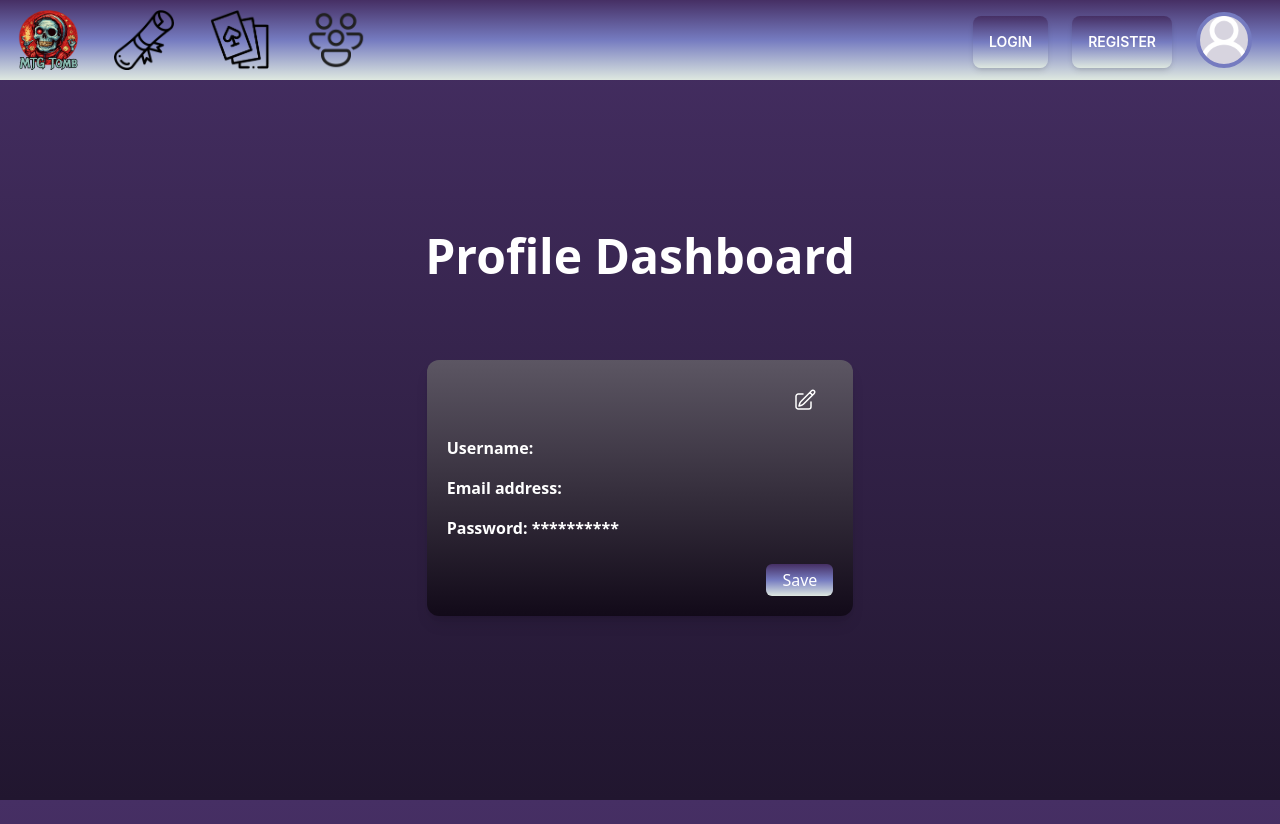
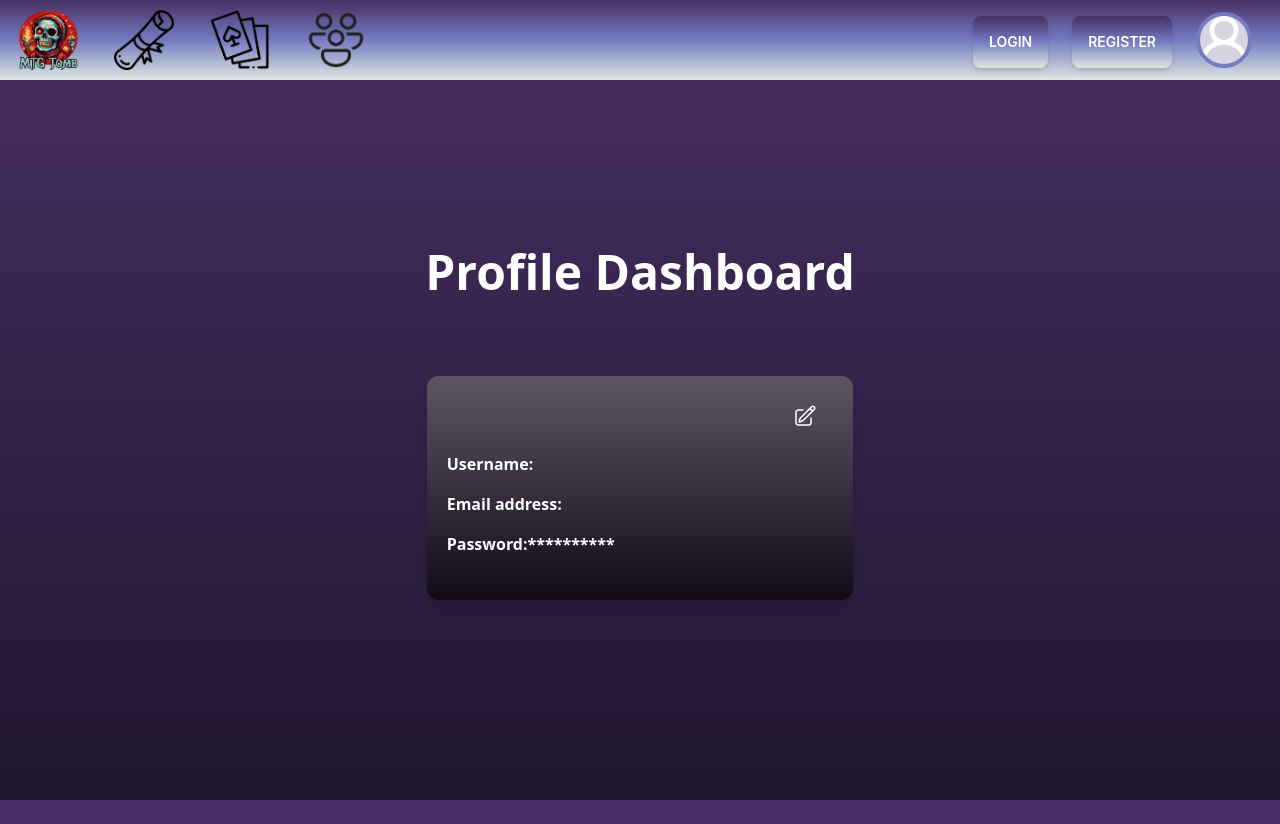
Before and after one commit to chas-academy/u08-business-idea-wepushonsave, a React (Vite) app in the folder frontend/: page /profile-dashboard in a window 1280 px wide. Built offline with nearby package versions, Linux system fonts and the light colour scheme; no server answers.

Commit message:
Profile dashboard feature (#259)
* profile-dash read(), app.ts structure, auth middleware, fixes #217

* netlify issue fixed

* profile dashboard update()

* fix Netlify

* netlify fix

```diff
--- a/frontend/src/pages/profile/ProfileDashboard.tsx
+++ b/frontend/src/pages/profile/ProfileDashboard.tsx
@@ -1,6 +1,3 @@
-/* eslint-disable react/react-in-jsx-scope */
-/* eslint-disable  @typescript-eslint/no-explicit-any */
-
 import {useState, useEffect} from 'react';
 
 const ProfileDashboard = () => {
@@ -35,20 +32,48 @@ const ProfileDashboard = () => {
     }
   };
 
-  // FOR LATER: edit
-
-  // const handleInputChange = (e: React.ChangeEvent<HTMLInputElement>) => {
-  //   const {name, value} = e.target;
-  //   setUserData({...userData, [name]: value});
-  // };
-
-  // // Handle form submission to update user data
-  // const handleFormSubmit = async (e: React.FormEvent) => {
-  // };
-
   // Toggle editing mode
   const toggleEdit = () => {
     setIsEditing(!isEditing);
+  };
+
+  // Handle input change
+  const handleInputChange = (e: React.ChangeEvent<HTMLInputElement>) => {
+    const {name, value} = e.target;
+    setUserData({...userData, [name]: value});
+  };
+
+  // Handle form submission to update user data
+  const handleFormSubmit = async (e: React.FormEvent) => {
+    e.preventDefault();
+
+    const updatedData = {
+      username: userData.username,
+      newEmail: userData.email,
+      password: userData.password,
+    };
+
+    try {
+      const response = await fetch('http://localhost:3000/api/profile-info', {
+        method: 'PUT',
+        credentials: 'include',
+        headers: {
+          'Content-Type': 'application/json',
+          Accept: 'application/json',
+        },
+        body: JSON.stringify(updatedData),
+      });
+
+      if (!response.ok) {
+        throw new Error('Failed to update user data');
+      }
+
+      const data = await response.json();
+      setUserData(data.user);
+      setIsEditing(false); // Exit editing mode on success
+    } catch (error) {
+      console.error('Error updating user data:', error);
+    }
   };
 
   return (
@@ -76,9 +101,7 @@ const ProfileDashboard = () => {
             </svg>
           </button>
         </div>
-        <form>
-          {' '}
-          {/* onSubmit={handleFormSubmit} */}
+        <form onSubmit={handleFormSubmit}>
           <ul className="mb-6 space-y-4">
             <li className="font-bold">
               Username:
@@ -87,7 +110,7 @@ const ProfileDashboard = () => {
                   type="text"
                   name="username"
                   value={userData.username || ''}
-                  // onChange={handleInputChange}
+                  onChange={handleInputChange}
                   className="w-full mt-1 p-2 border border-gray-300 rounded-md"
                 />
               ) : (
@@ -101,7 +124,7 @@ const ProfileDashboard = () => {
                   type="email"
                   name="email"
                   value={userData.email || ''}
-                  // onChange={handleInputChange}
+                  onChange={handleInputChange}
                   className="w-full mt-1 p-2 border border-gray-300 rounded-md"
                 />
               ) : (
@@ -109,20 +132,21 @@ const ProfileDashboard = () => {
               )}
             </li>
             <li className="font-bold">
-              Password: **********
+              Password:
               {isEditing ? (
                 <input
                   type="password"
                   name="password"
                   value={userData.password || ''}
-                  // onChange={handleInputChange}
+                  onChange={handleInputChange}
                   className="w-full mt-1 p-2 border border-gray-300 rounded-md"
                 />
               ) : (
-                <span></span>
+                <span>**********</span>
               )}
             </li>
           </ul>
+          {isEditing && (
             <div className="flex justify-end">
               <button
                 type="submit"
@@ -130,6 +154,7 @@ const ProfileDashboard = () => {
                 Save
               </button>
             </div>
+          )}
         </form>
       </div>
     </div>
--- a/frontend/src/pages/profile/ProfilePage.tsx
+++ b/frontend/src/pages/profile/ProfilePage.tsx
@@ -1,6 +1,7 @@
 import {useEffect, useState} from 'react';
 /* eslint-disable react/react-in-jsx-scope */
 /* eslint-disable  @typescript-eslint/no-explicit-any */
+
 import {useNavigate} from 'react-router-dom';
 import profileIcon from '../../assets/profile-icon.webp';
 
```
Also changed, not shown: 2 other files (tests, documents, lock files or other folders). Lines whose indentation alone changed are shown as unchanged.
